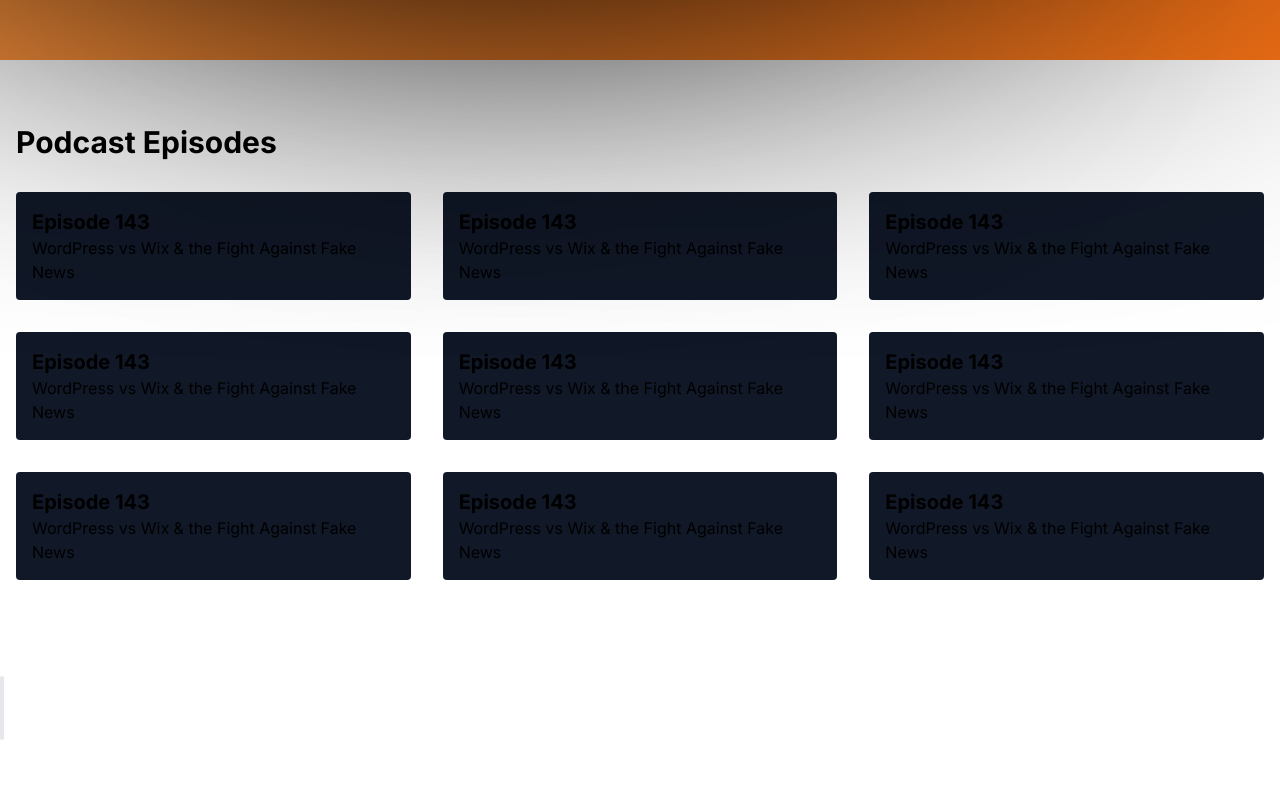
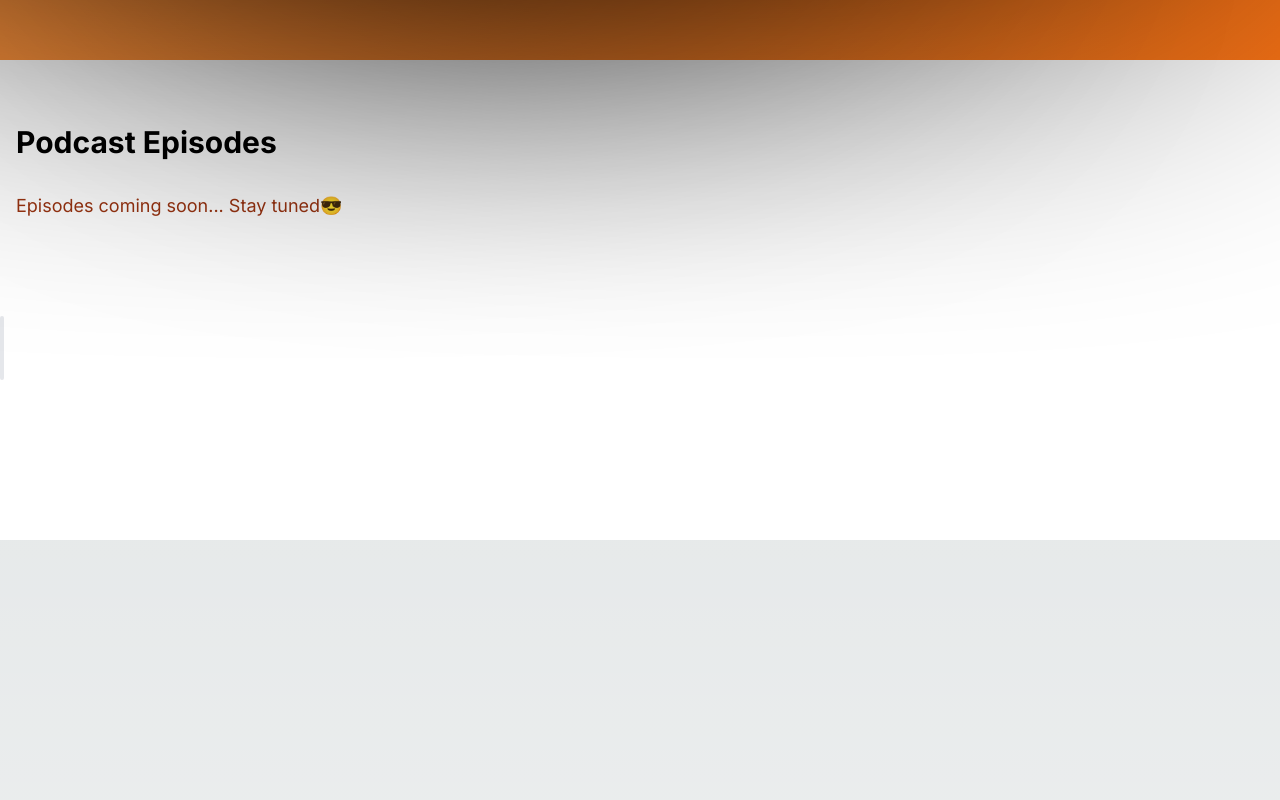
Before and after one commit to BrianBeilby/Purneet-Website, a Next.js app: page / in a window 1280 px wide. Shown: the part 740-1540 px from the top of the page. Built offline with nearby package versions, Linux system fonts and the light colour scheme.

Commit message:
update Podcast_Episodes.tsx

```diff
--- a/src/components/Podcast_Episodes.tsx
+++ b/src/components/Podcast_Episodes.tsx
@@ -1,60 +1,33 @@
-import React from 'react'
-import SectionDivider from './section-divider'
+import React from 'react';
+import SectionDivider from './section-divider';
 import { useSectionInView } from '@/lib/hooks';
+import { episodes } from '@/lib/data';
 
-function Podcast_Episodes() {
+function PodcastEpisodes() {
   const { ref } = useSectionInView("Podcasts", 0.5);
 
   return (
     <section ref={ref} id="podcasts" className="bg-white py-16">
-
       <div className="container mx-auto px-4">
         <h2 className="text-3xl font-bold mb-8 text-black">
           Podcast Episodes
         </h2>
+        {episodes.length === 0 ? (
+          <p className="text-orange-800 text-lg">Episodes coming soon... Stay tuned😎</p>
+        ) : (
           <div className="grid grid-cols-1 md:grid-cols-2 lg:grid-cols-3 gap-8">
-            <div className="bg-gray-900 p-4 rounded">
-            <h3 className="text-xl font-bold">Episode 143</h3>
-            <p>WordPress vs Wix & the Fight Against Fake News</p>
+            {episodes.map((episode) => (
+              <div key={episode.id} className="bg-gray-900 p-4 rounded">
+                <h3 className="text-xl font-bold">{episode.title}</h3>
+                <p>{episode.description}</p>
               </div>
-            <div className="bg-gray-900 p-4 rounded">
-            <h3 className="text-xl font-bold">Episode 143</h3>
-            <p>WordPress vs Wix & the Fight Against Fake News</p>
+            ))}
           </div>
-            <div className="bg-gray-900 p-4 rounded">
-            <h3 className="text-xl font-bold">Episode 143</h3>
-            <p>WordPress vs Wix & the Fight Against Fake News</p>
-            </div>
-            <div className="bg-gray-900 p-4 rounded">
-            <h3 className="text-xl font-bold">Episode 143</h3>
-            <p>WordPress vs Wix & the Fight Against Fake News</p>
-            </div>
-            <div className="bg-gray-900 p-4 rounded">
-            <h3 className="text-xl font-bold">Episode 143</h3>
-            <p>WordPress vs Wix & the Fight Against Fake News</p>
-            </div>
-            <div className="bg-gray-900 p-4 rounded">
-            <h3 className="text-xl font-bold">Episode 143</h3>
-            <p>WordPress vs Wix & the Fight Against Fake News</p>
-            </div>
-            <div className="bg-gray-900 p-4 rounded">
-            <h3 className="text-xl font-bold">Episode 143</h3>
-            <p>WordPress vs Wix & the Fight Against Fake News</p>
-            </div>
-            <div className="bg-gray-900 p-4 rounded">
-            <h3 className="text-xl font-bold">Episode 143</h3>
-            <p>WordPress vs Wix & the Fight Against Fake News</p>
-            </div>
-            <div className="bg-gray-900 p-4 rounded">
-            <h3 className="text-xl font-bold">Episode 143</h3>
-            <p>WordPress vs Wix & the Fight Against Fake News</p>
-            </div>
-            {/* Add more episodes here */}
-        </div>
+        )}
       </div>
       <SectionDivider />
     </section>
-  )
+  );
 }
 
-export default Podcast_Episodes
+export default PodcastEpisodes;
--- a/src/lib/data.ts
+++ b/src/lib/data.ts
@@ -12,3 +12,25 @@ export const links = [ //Links for the navbar
       hash: "#contact",
     },
   ] as const;
+
+  type Episode = {
+    id: number;
+    title: string;
+    description: string;
+  };
+
+  export const episodes: Episode[] = [
+
+  ];
+
+  /*
+    { id: 143, title: 'Episode 143', description: 'WordPress vs Wix & the Fight Against Fake News' },
+    { id: 142, title: 'Episode 142', description: 'The Future of AI in Web Development' },
+    { id: 141, title: 'Episode 141', description: 'How to Optimize Your Website for SEO' },
+    { id: 140, title: 'Episode 140', description: 'Understanding JavaScript Frameworks' },
+    { id: 139, title: 'Episode 139', description: 'The Rise of Jamstack Architecture' },
+    { id: 138, title: 'Episode 138', description: 'Best Practices for Website Security' },
+    { id: 137, title: 'Episode 137', description: 'Building Scalable Web Applications' },
+    { id: 136, title: 'Episode 136', description: 'CSS Tricks and Tips for Beginners' },
+    { id: 135, title: 'Episode 135', description: 'Getting Started with Web Accessibility' },
+  */
```
Lines whose indentation alone changed are shown as unchanged.
